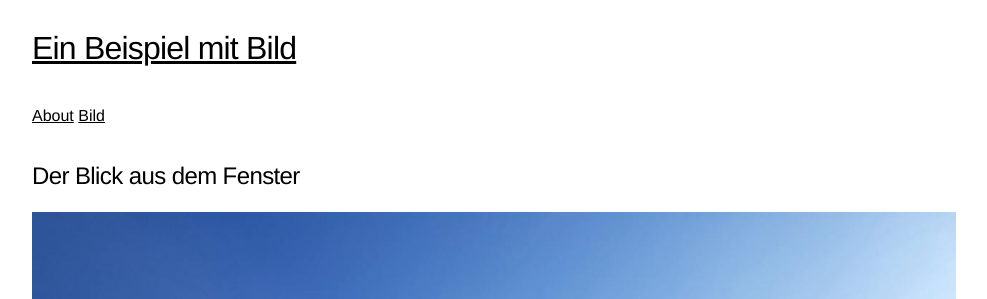
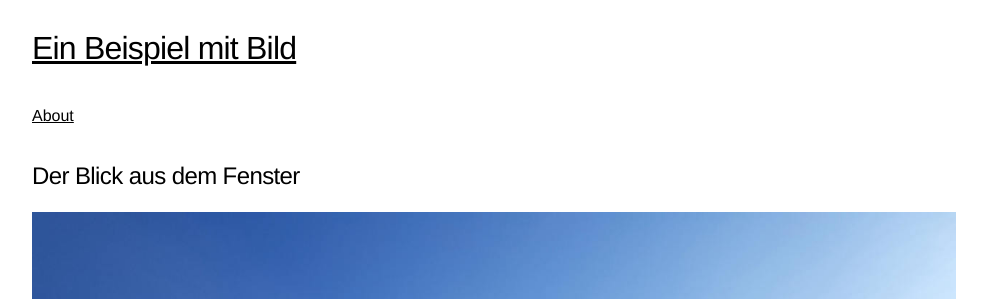
Before and after one commit to medienexpedition/medienexpedition.github.io, a Jekyll site: the page built from image.md, in a window 1280 px wide. Shown: the top 299 px of the page, without its empty margins (146-1133 px from the left). Built offline with Jekyll 4.4.1, drawn with Linux system fonts in a browser that asks for light colours; our own code applies the rules of GitHub Pages for plain Markdown files.

Commit message:
image page unlinked

```diff
--- a/_includes/_nav.html
+++ b/_includes/_nav.html
@@ -3,5 +3,4 @@
         <h1>{{ page.title | default: site.title }}</h1>
     </a>
     <a href="index.html">About</a>
-    <a href="image.html">Bild</a>
 </div>
```
